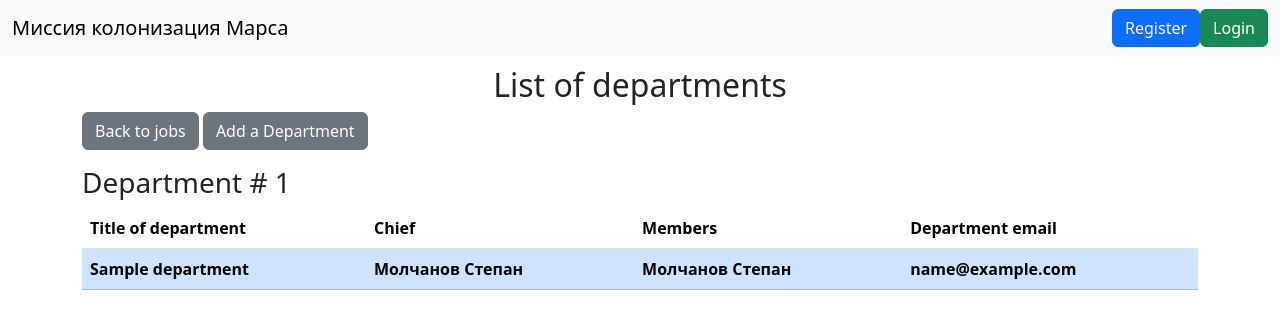
After one commit to kobalt19/MarsSQLAlchemy, a Flask app: page /departments/ in a window 1280 px wide. The commit adds this page. Shown: the top 329 px of the page. Run offline with Flask 3, Linux system fonts and the light colour scheme; data comes from the database, SQL or seed files in the repository; tables that the repository leaves empty hold one stand-in row (values such as "Sample post"); lists and menus that the app fills with data are empty.

Commit message:
Added all pages of departments

```diff
--- a/data/departments.py
+++ b/data/departments.py
@@ -1,6 +1,10 @@
 import sqlalchemy as sa
 from sqlalchemy import orm
 from .db_session import SqlAlchemyBase
+
+association_table = sa.Table('association_users_to_deps', SqlAlchemyBase.metadata,
+                             sa.Column('department', sa.ForeignKey('departments.id')),
+                             sa.Column('user', sa.ForeignKey('users.id')))
 
 
 class Department(SqlAlchemyBase):
@@ -8,6 +12,5 @@ class Department(SqlAlchemyBase):
     id = sa.Column(sa.Integer, primary_key=True, autoincrement=True)
     title = sa.Column(sa.String, nullable=True)
     chief_id = sa.Column(sa.Integer, sa.ForeignKey('users.id'))
-    members = sa.Column(sa.String, nullable=True)
     email = sa.Column(sa.String, nullable=True)
     chief = orm.relationship('User')
--- a/data/jobs.py
+++ b/data/jobs.py
@@ -2,6 +2,9 @@ import sqlalchemy as sa
 import sqlalchemy.orm as orm
 from sqlalchemy_serializer import SerializerMixin
 from .db_session import SqlAlchemyBase
+
+association_table = sa.Table('association_users_to_jobs', SqlAlchemyBase.metadata,
+                             sa.Column('user', sa.ForeignKey('users.id')), sa.Column('job', sa.ForeignKey('jobs.id')))
 
 
 class Jobs(SqlAlchemyBase):
@@ -10,7 +13,6 @@ class Jobs(SqlAlchemyBase):
     team_leader = sa.Column(sa.Integer, sa.ForeignKey('users.id'))
     job = sa.Column(sa.Text)
     work_size = sa.Column(sa.Integer)
-    collaborators = sa.Column(sa.String)
     start_date = sa.Column(sa.Date)
     end_date = sa.Column(sa.Date)
     is_finished = sa.Column(sa.Boolean, default=False)
--- a/data/users.py
+++ b/data/users.py
@@ -19,7 +19,8 @@ class User(SqlAlchemyBase, UserMixin):
     email = sa.Column(sa.String, index=True, unique=True, nullable=True)
     hashed_password = sa.Column(sa.String, nullable=True)
     modified_date = sa.Column(sa.DateTime, default=dt.datetime.now)
-    department = orm.relationship('Department', back_populates='chief')
+    departments = orm.relationship('Department', secondary='association_users_to_deps', backref='members')
+    jobs = orm.relationship('Jobs', secondary='association_users_to_jobs', backref='collaborators')
 
     def __repr__(self):
         return f'<Colonist> {self.surname} {self.name} {self.age} years'
--- a/main.py
+++ b/main.py
@@ -3,8 +3,10 @@ from flask import Flask, redirect, render_template
 from flask_login import current_user, LoginManager, login_user, login_required, logout_user
 from flask_restful import Api
 from data import db_session, users_resources
+from data.departments import Department
 from data.users import User
 from data.jobs import Jobs
+from forms.department import AddDepForm
 from forms.user import LoginForm, RegisterForm
 from forms.job import AddJobForm
 
@@ -28,9 +30,18 @@ def load_user(id_):
     return db_sess.get(User, id_)
 
 
-def fullname(job):
-    worker = db_sess.get(User, job.team_leader)
-    return f'{worker.surname} {worker.name}'
+def fullname(obj):
+    if isinstance(obj, Jobs):
+        worker = db_sess.get(User, obj.team_leader)
+        return f'{worker.surname} {worker.name}'
+    if isinstance(obj, Department):
+        chief = obj.chief
+        return f'{chief.surname} {chief.name}'
+
+
+def get_members(dep):
+    members_list = dep.members
+    return ', '.join(f'{member.surname} {member.name}' for member in members_list)
 
 
 @app.route('/')
@@ -88,7 +99,7 @@ def login():
     return render_template('login.html', title='Авторизация', form=form)
 
 
-@app.route('/add_job/', methods={'GET', 'POST'})
+@app.route('/job/add/', methods={'GET', 'POST'})
 def add_job():
     form = AddJobForm()
     if form.validate_on_submit():
@@ -109,7 +120,7 @@ def add_job():
             team_leader=form.team_leader.data,
             job=form.job_desc.data,
             work_size=form.work_size.data,
-            collaborators=form.collaborators.data,
+            collaborators=collaborators,
             start_date=form.start_date.data,
             end_date=form.end_date.data,
         )
@@ -123,7 +134,7 @@ def add_job():
     return render_template('add_job.html', title='Добавление работы', form=form)
 
 
-@app.route('/edit_job/<int:id_>', methods={'GET', 'POST'})
+@app.route('/job/edit/<int:id_>', methods={'GET', 'POST'})
 def edit_job(id_):
     form = AddJobForm()
     if form.validate_on_submit():
@@ -150,7 +161,7 @@ def edit_job(id_):
             job.team_leader = form.team_leader.data
             job.job = form.job_desc.data
             job.work_size = form.work_size.data
-            job.collaborators = form.collaborators.data
+            job.collaborators = collaborators
             job.start_date = form.start_date.data
             job.end_date = form.end_date.data
             db_sess.commit()
@@ -161,7 +172,7 @@ def edit_job(id_):
     return render_template('add_job.html', title='Редактирование работы', form=form)
 
 
-@app.route('/delete_job/<int:id_>')
+@app.route('/job/delete/<int:id_>')
 def delete_job(id_):
     job = db_sess.get(Jobs, id_)
     if not current_user.is_authenticated or (job and job.team_leader not in {1, current_user.id}):
@@ -175,6 +186,107 @@ def delete_job(id_):
         db_sess.rollback()
         raise err
     return redirect('/')
+
+
+@app.route('/departments/')
+def departments():
+    kwargs = {
+        'title': 'List of departments',
+        'departments': db_sess.query(Department).all(),
+        'fullname': fullname,
+        'get_members': get_members,
+    }
+    return render_template('departments.html', **kwargs)
+
+
+@app.route('/department/add/', methods={'GET', 'POST'})
+def add_department():
+    form = AddDepForm()
+    all_users = tuple(f'{user.surname} {user.name}' for user in db_sess.query(User).all())
+    form.chief.choices = all_users
+    form.members.choices = all_users
+    if not current_user.is_authenticated or current_user.id != 1:
+        return render_template('error.html', title='Ошибка!', message='У вас нет права на добавление департамента!')
+    if form.validate_on_submit():
+        chief_surname, chief_name = form.chief.data.split()
+        chief = db_sess.query(User).filter((User.surname == chief_surname) & (User.name == chief_name)).first()
+        if not chief:
+            return render_template('add_department.html', title='Добавление департамента', form=form,
+                                   message='Такой пользователь не найден!')
+        members_fullnames = form.members.data
+        members_list = []
+        for member_surname, member_name in (s.split() for s in members_fullnames):
+            member = db_sess.query(User).filter((User.surname == member_surname) & (User.name == member_name)).first()
+            if not member:
+                return render_template('add_department.html', title='Добавление департамента', form=form,
+                                       message='Такой пользователь не найден!')
+            members_list.append(member)
+        dep = Department(
+            title=form.title.data,
+            chief_id=chief.id,
+            email=form.email.data,
+            members=members_list,
+        )
+        try:
+            db_sess.add(dep)
+            db_sess.commit()
+        except BaseException as err:
+            db_sess.rollback()
+            raise err
+        return redirect('/departments/')
+    return render_template('add_department.html', title='Добавление департамента', form=form)
+
+
+@app.route('/department/edit/<int:id_>', methods={'GET', 'POST'})
+def edit_depatment(id_):
+    form = AddDepForm()
+    if not current_user.is_authenticated:
+        return render_template('error.html', title='Ошибка!', message='Вы не авторизованы!')
+    dep = db_sess.get(Department, id_)
+    if current_user.id not in {dep.chief_id, 1}:
+        return render_template('error.html', title='Ошибка!',
+                               message='У вас нет права на редактирование этого департамента!')
+    all_users = tuple(f'{user.surname} {user.name}' for user in db_sess.query(User).all())
+    form.chief.choices = all_users
+    form.members.choices = all_users
+    if form.validate_on_submit():
+        chief_surname, chief_name = form.chief.data.split()
+        chief = db_sess.query(User).filter((User.surname == chief_surname) & (User.name == chief_name)).first()
+        if not chief:
+            return render_template('add_department.html', title='Редактирование департамента', form=form,
+                                   message='Такой пользователь не найден!')
+        members_fullnames = form.members.data
+        members_list = []
+        for member_surname, member_name in (s.split() for s in members_fullnames):
+            member = db_sess.query(User).filter((User.surname == member_surname) & (User.name == member_name)).first()
+            if not member:
+                return render_template('add_department.html', title='Редактирование департамента', form=form,
+                                       message='Такой пользователь не найден!')
+            members_list.append(member)
+        try:
+            dep.title = form.title.data
+            dep.chief_id = chief.id
+            dep.email = form.email.data
+            db_sess.commit()
+        except BaseException as err:
+            db_sess.rollback()
+            raise err
+        return redirect('/departments/')
+    return render_template('add_department.html', title='Редактирование департамента', form=form)
+
+
+@app.route('/department/delete/<int:id_>')
+def delete_department(id_):
+    dep = db_sess.get(Department, id_)
+    if not dep:
+        return render_template('error.html', title='Ошибка!', message='Департамент не найден!')
+    try:
+        db_sess.delete(dep)
+        db_sess.commit()
+    except BaseException as err:
+        db_sess.rollback()
+        raise err
+    return redirect('/departments/')
 
 
 @login_required
--- a/templates/add_job.html
+++ b/templates/add_job.html
@@ -1,6 +1,6 @@
 {% extends "base.html" %}
 {% block content %}
-	<h1> Добавление работы </h1>
+	<h1 align="center"> {{ title }} </h1>
 	<form action="" method="post">
 		{{ form.hidden_tag() }}
 		<p>
--- /dev/null
+++ b/templates/departments.html
@@ -0,0 +1,35 @@
+{% extends "base.html" %}
+{% block content %}
+	<h2 align="center"> List of departments </h2>
+	<p>
+		<a type="button" class="btn btn-secondary" href="/index/"> Back to jobs </a>
+		<a type="button" class="btn btn-secondary" href="/department/add/"> Add a Department </a>
+	</p>
+	{% for dep in departments %}
+		<h3> Department # {{ loop.index }} </h3>
+		<table class="table">
+			<thead>
+				<tr>
+					<th scope="col"> Title of department </th>
+					<th scope="col"> Chief </th>
+					<th scope="col"> Members </th>
+					<th scope="col"> Department email</th>
+				</tr>
+			</thead>
+			<tbody>
+				<tr class="table-primary">
+					<th> {{ dep.title }} </th>
+					<th> {{ fullname(dep) }} </th>
+					<th> {{ get_members(dep) }} </th>
+					<th> {{ dep.email }} </th>
+				</tr>
+			</tbody>
+		</table>
+		{% if current_user.id in [dep.chief_id, 1] %}
+			<p>
+				<a type="button" class="btn btn-warning" href="/department/edit/{{ dep.id }}"> Edit Department </a>
+				<a type="button" class="btn btn-danger" href="/department/delete/{{ dep.id }}"> Delete Department </a>
+			</p>
+		{% endif %}
+	{% endfor %}
+{% endblock %}
--- a/templates/index.html
+++ b/templates/index.html
@@ -3,7 +3,7 @@
 	<h2 align="center"> Works log </h2>
 	{% if current_user.is_authenticated %}
 		<p>
-			<a type="button" href="add_job" class="btn btn-secondary"> Add job </a>
+			<a type="button" href="/job/add/" class="btn btn-secondary"> Add job </a>
 		</p>
 	{% endif %}
 	{% for work in works_list %}
@@ -35,8 +35,8 @@
 			</table>
 			{% if current_user.id in [work.team_leader, 1] %}
 				<div>
-					<a type="button" class="btn btn-warning" href="/edit_job/{{ work.id }}"> Edit job </a>
-					<a type="button" class="btn btn-danger" href="/delete_job/{{ work.id }}"> Delete job </a>
+					<a type="button" class="btn btn-warning" href="/job/edit/{{ work.id }}"> Edit job </a>
+					<a type="button" class="btn btn-danger" href="/job/edit/{{ work.id }}"> Delete job </a>
 				</div>
 			{% endif %}
 		</p>
```
Also changed, not shown: alembic/versions/9bf50b07bfd9_modernized_relationship_of_users_to_.py (added, +35 -0 lines), alembic/versions/a68fa46355d0_modernized_relationship_of_users_to_jobs.py (added, +28 -0 lines), forms/department.py (added, +11 -0 lines), templates/add_department.html (added, +37 -0 lines), templates/news.html (deleted, +0 -29 lines), db/mars_explorer.db.
